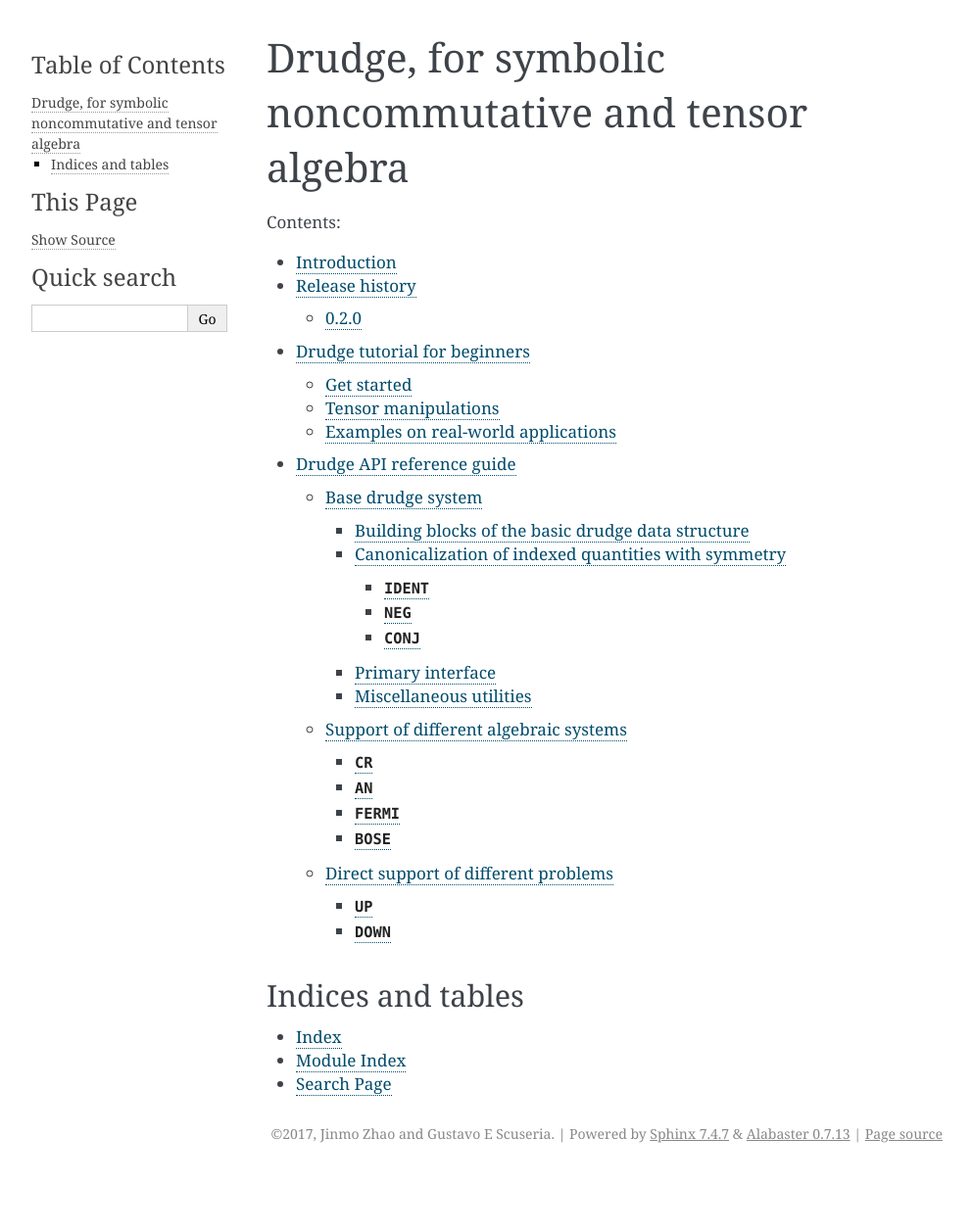
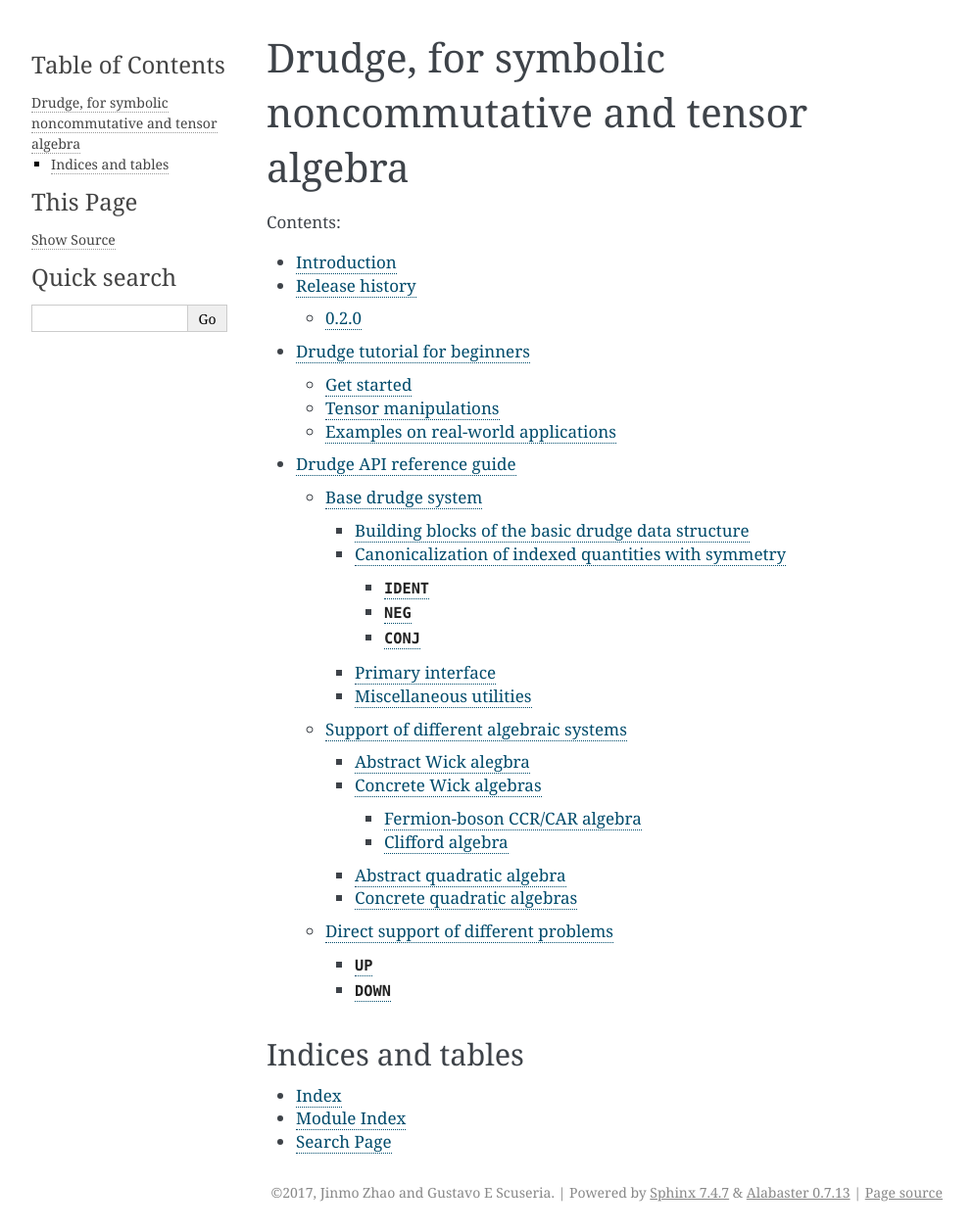
Before and after one commit to tschijnmo/drudge, a Sphinx documentation site: the page built from docs/index.rst, in a window 1280 px wide. Shown: the whole page at 98% size, without its empty margins (148-1141 px from the left). Built offline with Sphinx 7.4.7, drawn with Linux system fonts in a browser that asks for light colours; before the commit the page ends 1197 px from its top, so only the background shows below that.

Commit message:
Add new drudges for algebras to API reference

```diff
--- a/docs/api/algebras.rst
+++ b/docs/api/algebras.rst
@@ -9,9 +9,21 @@ subclassing the :py:class:`Drudge` class, domain specific knowledge about the
 algebraic system in the problem can be given.  Inside drudge, we have some
 algebraic systems that is already built in.
 
+
+Abstract Wick alegbra
+~~~~~~~~~~~~~~~~~~~~~
+
 .. autoclass:: WickDrudge
     :members:
     :special-members:
+
+
+Concrete Wick algebras
+~~~~~~~~~~~~~~~~~~~~~~
+
+
+Fermion-boson CCR/CAR algebra
++++++++++++++++++++++++++++++
 
 .. autoclass:: FockDrudge
     :members:
@@ -32,3 +44,27 @@ algebraic systems that is already built in.
 .. data:: BOSE
 
     The label for boson exchange symmetry.
+
+
+Clifford algebra
+++++++++++++++++
+
+.. autoclass:: CliffordDrudge
+    :members:
+    :special-members:
+
+
+Abstract quadratic algebra
+~~~~~~~~~~~~~~~~~~~~~~~~~~
+
+.. autoclass:: GenQuadDrudge
+    :members:
+    :special-members:
+
+
+Concrete quadratic algebras
+~~~~~~~~~~~~~~~~~~~~~~~~~~~
+
+.. autoclass:: SU2LatticeDrudge
+    :members:
+    :special-members:
```
Also changed, not shown: 2 other files.
